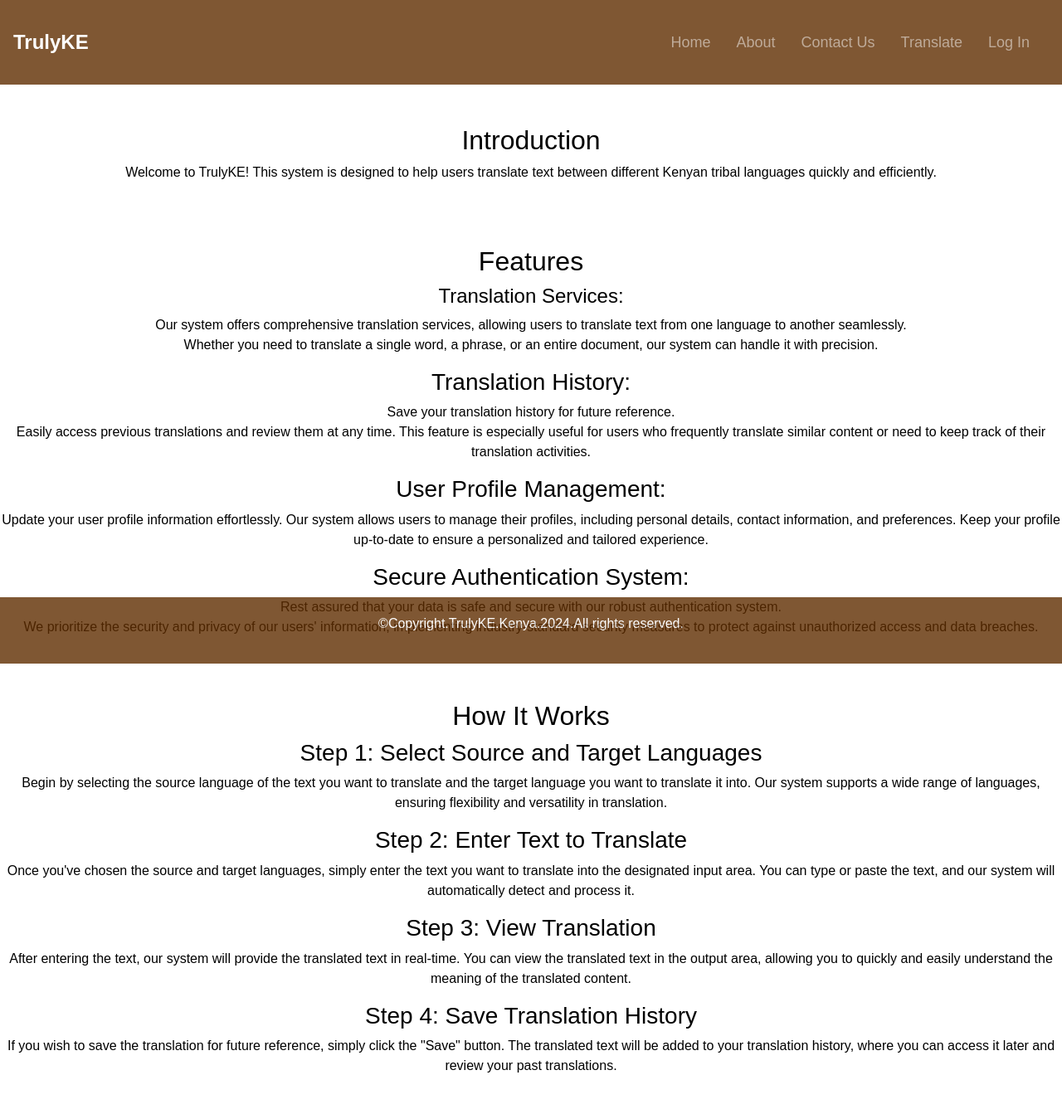
After one commit to WafulaNasombi/Translation, a Flask app: page /about in a window 1280 px wide. The commit adds this page. Shown: the whole page at 83% size. Run offline with Flask 3, Linux system fonts and the light colour scheme; some libraries are stand-ins or nearby versions; some web fonts are replaced.

Commit message:
modified changes

```diff
--- a/app.py
+++ b/app.py
@@ -1,9 +1,10 @@
 from flask import Flask, render_template, request, redirect, url_for, jsonify
 from transformers import TFMarianMTModel, MarianTokenizer
-from flask_sqlalchemy import SQLAlchemy
+# from flask_sqlalchemy import SQLAlchemy
 from flask_mysqldb import MySQL
 import MySQLdb.cursors
 import re
+# from flask_login import current_user
 from werkzeug.security import generate_password_hash, check_password_hash
 from flask import session
 from flask_session import Session
@@ -143,12 +144,12 @@ def usertranslation():
     return render_template('usertranslation.html',username=session['username'])
 
 
-def insert_translation(source_language, target_language, input_text, translated_text):
+def insert_translation(user_id, source_language, target_language, input_text, translated_text):
     try:
         cursor = mysql.connection.cursor()
         cursor.execute(
-            "INSERT INTO history (source_language, target_language, input_text, translated_text) VALUES (%s, %s, %s, %s)",
-            (source_language, target_language, input_text, translated_text)
+            "INSERT INTO history (user_id, source_language, target_language, input_text, translated_text) VALUES (%s, %s, %s, %s, %s)",
+            (user_id, source_language, target_language, input_text, translated_text)
         )
         mysql.connection.commit()
         cursor.close()
@@ -172,7 +173,7 @@ def engkiuk():
 def engkisw():
     # Fetch translations saved by the logged-in user from the database
     cursor = mysql.connection.cursor()
-    cursor.execute("SELECT input_text, translated_text FROM history WHERE username = %s", (session['username'],))
+    cursor.execute("SELECT h.input_text, h.translated_text FROM history h INNER JOIN user u ON h.user_id = u.id WHERE u.username = %s", (session['username'],))
     user_translations = cursor.fetchall()
     cursor.close()
 
@@ -183,7 +184,6 @@ def engkisw():
     cursor.close()
 
     return render_template('eng_kisw.html', user_translations=user_translations, eng_kisw_translations=eng_kisw_translations, username=session['username'])
-
 
 # @app.route('/update_profile', methods=['GET', 'POST'])
 # def update_profile():
@@ -209,6 +209,14 @@ def engkisw():
 
 #     return render_template('update_profile.html')
 
+
+@app.route('/about')
+def about():
+    return render_template('about.html')
+
+@app.route('/contact')
+def contact():
+    return render_template('contact.html')
 
 # Logout route
 @app.route('/logout')
@@ -248,20 +256,39 @@ def translate():
 def save_translation():
     # Get data from the request JSON
     data = request.json
-    input_text = data.get("input_text")
-    translated_text = data.get("translated_text")
-    source_language = data.get("source_language")
-    target_language = data.get("target_language")
+    if not data or "input_text" not in data or "translated_text" not in data \
+            or "source_language" not in data or "target_language" not in data:
+        return jsonify({"error": "Missing required data fields"}), 400
 
-    # Get the user ID of the current user
-    user_id = current_user.id
+    input_text = data["input_text"]
+    translated_text = data["translated_text"]
+    source_language = data["source_language"]
+    target_language = data["target_language"]
+
+    # Get the username from the session
+    username = session.get("username")
+    if not username:
+        return jsonify({"error": "User not authenticated"}), 401
+
+    # Fetch the user ID from the database based on the username
+    try:
+        cursor = mysql.connection.cursor()
+        cursor.execute("SELECT id FROM user WHERE username = %s", (username,))
+        user = cursor.fetchone()
+        if not user:
+            return jsonify({"error": "User not found"}), 404
+        user_id = user["id"]
+    except Exception as e:
+        return jsonify({"error": f"Failed to fetch user ID: {str(e)}"}), 500
+    finally:
+        cursor.close()
 
     # Insert the translation into the history table
-    insert_translation(user_id, source_language, target_language, input_text, translated_text)
-
-
-    return jsonify({"message": "Translation saved successfully"}), 200
-
+    try:
+        insert_translation(user_id, source_language, target_language, input_text, translated_text)
+        return jsonify({"message": "Translation saved successfully"}), 200
+    except Exception as e:
+        return jsonify({"error": f"Failed to save translation: {str(e)}"}), 500
 
 if __name__ == "__main__":
     app.run(debug=True)
--- /dev/null
+++ b/templates/about.html
@@ -0,0 +1,171 @@
+<!DOCTYPE html>
+<html lang="en">
+<head>
+    <meta charset="UTF-8">
+    <meta name="viewport" content="width=device-width, initial-scale=1.0">
+    <title>About</title>
+    <link href="https://stackpath.bootstrapcdn.com/bootstrap/4.5.2/css/bootstrap.min.css" rel="stylesheet">
+    <link href="https://api.fontshare.com/v2/css?f[]=nunito@400&f[]=stardom@400&display=swap" rel="stylesheet">
+    <link rel="stylesheet" href="https://cdnjs.cloudflare.com/ajax/libs/font-awesome/5.15.4/css/all.min.css">
+    <style>
+        body {
+            margin: 0;
+            padding: 0;
+            font-family: 'Nunito', sans-serif;
+            background-color: #fff;
+        }
+
+        header {
+            background-color: #5f2d01;
+            color: #fff;
+            text-align: center;
+            padding: 20px 0;
+            position: fixed;
+            width: 100%;
+            top: 0;
+            z-index: 1000;
+            opacity: 0.8;
+        }
+
+        .navbar-brand {
+            color: #fff;
+            font-size: 24px;
+            font-weight: bold;
+        }
+
+        .navbar-nav {
+            list-style: none;
+            margin: 0;
+            padding: 0;
+        }
+
+        .nav-item {
+            margin-right: 15px;
+        }
+
+        .nav-link {
+            color: #fff;
+            text-decoration: none;
+            font-size: 18px;
+        }
+
+        .main-content {
+            text-align: center;
+            color: #000;
+            padding-top: 120px;
+        }
+
+        section {
+            padding: 30px 0;
+        }
+
+        footer {
+            background-color: #5f2d01;
+            color: #fff;
+            text-align: center;
+            padding: 20px 0;
+            position: fixed;
+            bottom: 0;
+            width: 100%;
+            opacity: 0.8;
+        }
+    </style>
+</head>
+<body>
+    <header>
+        <nav class="navbar navbar-expand-lg navbar-dark">
+            <a class="navbar-brand" href="#">TrulyKE</a>
+            <button class="navbar-toggler" type="button" data-toggle="collapse" data-target="#navbarNav" aria-controls="navbarNav" aria-expanded="false" aria-label="Toggle navigation">
+                <span class="navbar-toggler-icon"></span>
+            </button>
+            <div class="collapse navbar-collapse" id="navbarNav">
+                <ul class="navbar-nav ml-auto">
+                    <li class="nav-item">
+                        <a class="nav-link" href="/">Home</a>
+                    </li>
+                    <li class="nav-item">
+                        <a class="nav-link" href="/about">About</a>
+                    </li>
+                    <li class="nav-item">
+                        <a class="nav-link" href="/contact">Contact Us</a>
+                    </li>
+
+                    <li class="nav-item">
+                        <a class="nav-link" href="/translation">Translate</a>
+                    </li>
+
+                    <li class="nav-item">
+                        <a class="nav-link" href="/login">Log In</a>
+                    </li>
+                </ul>
+            </div>
+        </nav>
+    </header>
+    <main class="main-content">
+        <section>
+            <h2>Introduction</h2>
+            <p>Welcome to TrulyKE! This system is designed to help users translate text between different Kenyan tribal languages quickly and efficiently.</p>
+        </section>
+        <section>
+            <h2>Features</h2>
+            <div class="row">
+                <div class="col-md-12">
+                    <h4>Translation Services:</h4><p>Our system offers comprehensive translation services, allowing users to translate text from one language to another seamlessly.<br /> Whether you need to translate a single word, a phrase, or an entire document, our system can handle it with precision.</p>
+                </div>
+            </div>
+            <div class="row">
+                <div class="col-md-12">
+                    <h3>Translation History:</h3>
+                    <p>Save your translation history for future reference.<br /> Easily access previous translations and review them at any time. This feature is especially useful for users who frequently translate similar content or need to keep track of their translation activities.</p>
+                </div>
+            </div>
+            <div class="row">
+                <div class="col-md-12">
+                    <h3>User Profile Management:</h3>
+                    <p>Update your user profile information effortlessly. Our system allows users to manage their profiles, including personal details, contact information, and preferences. Keep your profile up-to-date to ensure a personalized and tailored experience.</p>
+                </div>
+            </div>
+            <div class="row">
+                <div class="col-md-12">
+                    <h3>Secure Authentication System:</h3>
+                    <p>Rest assured that your data is safe and secure with our robust authentication system.<br /> We prioritize the security and privacy of our users' information, implementing industry-standard security measures to protect against unauthorized access and data breaches.</p>
+                </div>
+            </div>
+        </section>
+        <section>
+            <h2>How It Works</h2>
+            <div class="row">
+                <div class="col-md-12">
+                    <h3>Step 1: Select Source and Target Languages</h3>
+                    <p>Begin by selecting the source language of the text you want to translate and the target language you want to translate it into. Our system supports a wide range of languages, ensuring flexibility and versatility in translation.</p>
+                </div>
+            </div>
+            <div class="row">
+                <div class="col-md-12">
+                    <h3>Step 2: Enter Text to Translate</h3>
+                    <p>Once you've chosen the source and target languages, simply enter the text you want to translate into the designated input area. You can type or paste the text, and our system will automatically detect and process it.</p>
+                </div>
+            </div>
+            <div class="row">
+                <div class="col-md-12">
+                    <h3>Step 3: View Translation</h3>
+                    <p>After entering the text, our system will provide the translated text in real-time. You can view the translated text in the output area, allowing you to quickly and easily understand the meaning of the translated content.</p>
+                </div>
+            </div>
+            <div class="row">
+                <div class="col-md-12">
+                    <h3>Step 4: Save Translation History</h3>
+                    <p>If you wish to save the translation for future reference, simply click the "Save" button. The translated text will be added to your translation history, where you can access it later and review your past translations.</p>
+                </div>
+            </div>
+        </section>
+    </main>
+    <footer>
+        <p>&copy;Copyright.TrulyKE.Kenya.2024.All rights  reserved.</p>
+    </footer>
+    <!-- Add your JavaScript files and any other scripts here -->
+    <script src="https://code.jquery.com/jquery-3.5.1.slim.min.js"></script>
+    <script src="https://cdn.jsdelivr.net/npm/@popperjs/core@2.5.4/dist/umd/popper.min.js"></script>
+    <script src="https://stackpath.bootstrapcdn.com/bootstrap/4.5.2/js/bootstrap.min.js"></script>
+</body>
+</html>
--- a/templates/eng_kisw.html
+++ b/templates/eng_kisw.html
@@ -134,9 +134,14 @@
                             <li class="nav-item">
                                 <a class="nav-link" href="/history">History</a>
                             </li>
+
+                            <li class="nav-item">
+                                <a class="nav-link" href="/usertranslation">Translate</a>
+                            </li>
                             <li class="nav-item">
                                 <a class="nav-link" href="/profile">Profile</a>
                             </li>
+
 
                             <li class="nav-item">
                                 <a class="nav-link" href="/logout">Log Out</a>
--- a/templates/index.html
+++ b/templates/index.html
@@ -123,10 +123,10 @@
                             <a class="nav-link" href="#">Home</a>
                         </li>
                         <li class="nav-item">
-                            <a class="nav-link" href="#">About us</a>
+                            <a class="nav-link" href="/about">About us</a>
                         </li>
                         <li class="nav-item">
-                            <a class="nav-link" href="#">Contact Us</a>
+                            <a class="nav-link" href="/contact">Contact Us</a>
                         </li>
 
                         <li class="nav-item">
@@ -160,7 +160,7 @@
     </div>
 
     <div class="footer">
-        <p> &copy; Copyright. TrulyKE.Kenya.2024</p>
+        <p> &copy; Copyright.TrulyKE.Kenya.2024.All rights reserved.</p>
     </div>
 
     <script src="https://code.jquery.com/jquery-3.5.1.slim.min.js"></script>
--- a/templates/login.html
+++ b/templates/login.html
@@ -106,10 +106,10 @@
                         </li>
 
                         <li class="nav-item">
-                            <a class="nav-link" href="#">About us</a>
+                            <a class="nav-link" href="/about">About us</a>
                         </li>
                         <li class="nav-item">
-                            <a class="nav-link" href="#">Contact Us</a>
+                            <a class="nav-link" href="/contact">Contact Us</a>
                         </li>
 
                         <li class="nav-item">
--- a/templates/signup.html
+++ b/templates/signup.html
@@ -106,10 +106,10 @@
                             <a class="nav-link" href="/">Home</a>
                         </li>
                         <li class="nav-item">
-                            <a class="nav-link" href="#">About us</a>
+                            <a class="nav-link" href="/about">About us</a>
                         </li>
                         <li class="nav-item">
-                            <a class="nav-link" href="#">Contact Us</a>
+                            <a class="nav-link" href="/contact">Contact Us</a>
                         </li>
 
                         <li class="nav-item">
--- a/templates/translation.html
+++ b/templates/translation.html
@@ -132,10 +132,10 @@
                                 <a class="nav-link" href="/">Home</a>
                             </li>
                             <li class="nav-item">
-                                <a class="nav-link" href="#">About us</a>
+                                <a class="nav-link" href="/about">About us</a>
                             </li>
                             <li class="nav-item">
-                                <a class="nav-link" href="#">Contact Us</a>
+                                <a class="nav-link" href="/contact">Contact Us</a>
                             </li>
                             <li class="nav-item">
                                 <a class="nav-link" href="/login">Login</a>
@@ -218,7 +218,7 @@
 
 
     <div class="footer">
-        <p> &copy; Copyright. TrulyKE.Kenya.2024</p>
+        <p> &copy; Copyright.TrulyKE.Kenya.2024.All rights reserved.</p>
     </div>
 
     <script src="https://code.jquery.com/jquery-3.5.1.slim.min.js"></script>
```
Also changed, not shown: templates/contact.html (added, +142 -0 lines), templates/dashboard.html (+5 -2 lines), templates/history.html (+9 -3 lines), templates/profile.html (+9 -2 lines), templates/usertranslation.html (+10 -2 lines), 2 other files.
